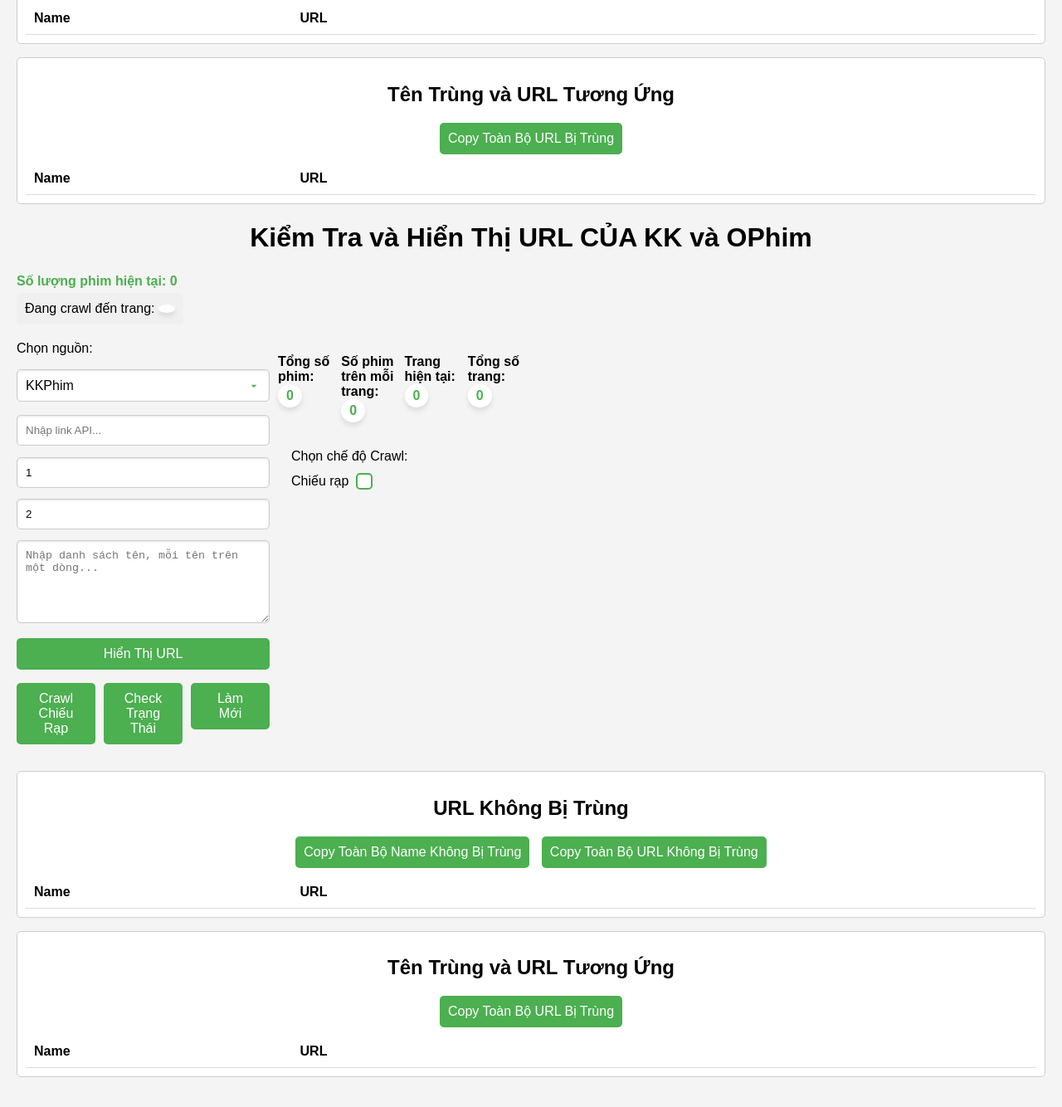
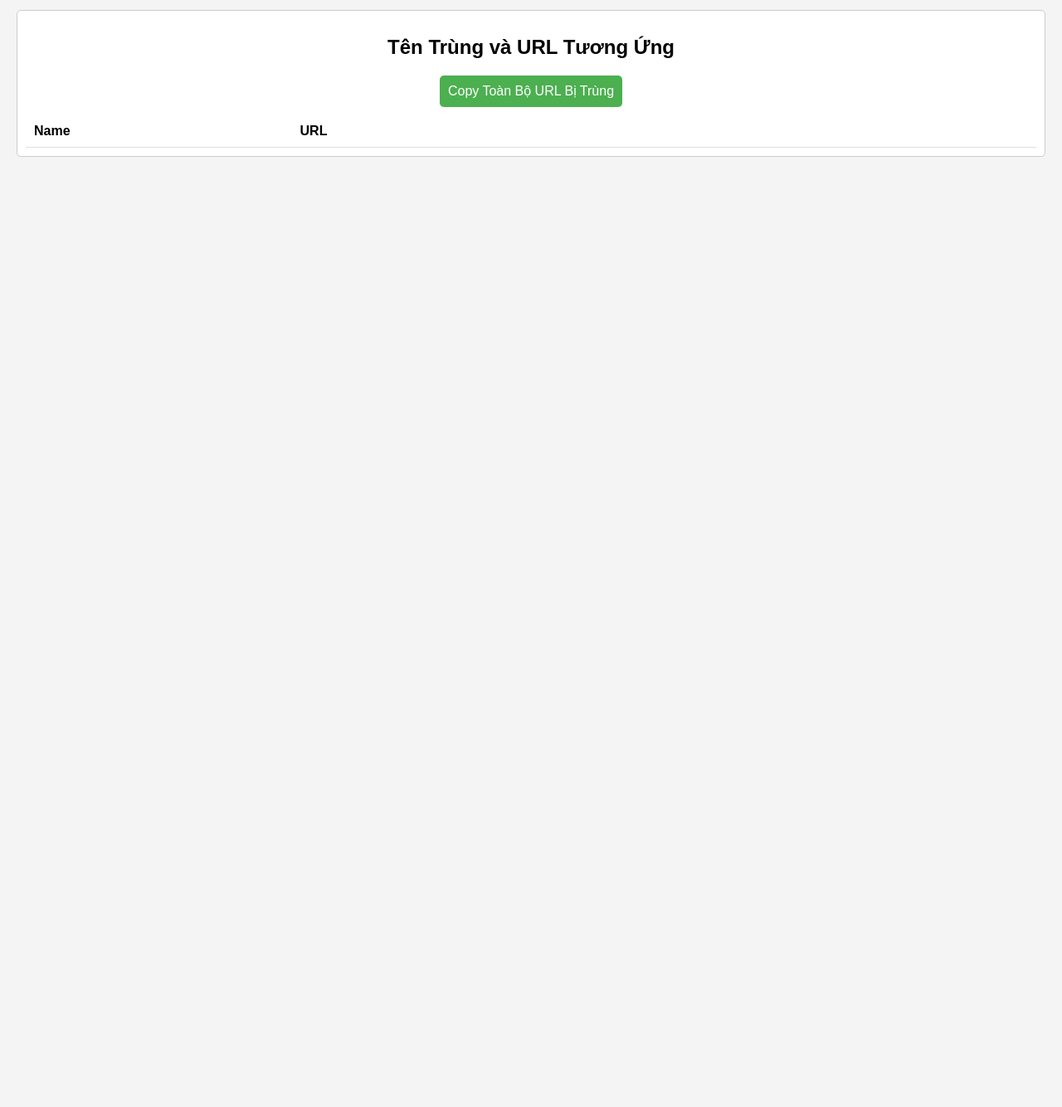
Before and after one commit to huynguyez0705/crawl-movie, a plain HTML site: page index.html in a window 1280 px wide. Shown: the part 898-2232 px from the top of the page at 83% size. After the commit the page ends 1123 px from the top, so only its background shows below. Drawn offline with Linux system fonts and the light colour scheme.

Commit message:
large update

```diff
--- a/asset/css/style.css
+++ b/asset/css/style.css
@@ -11,7 +11,7 @@ body {
 	background-color: #f4f4f4;
 }
 #uniqueNamesCount {
-	line-height: 1.8;
+	line-height: 1.6;
 	color: var(--button-color);
 	font-weight: 700;
 }
@@ -141,10 +141,15 @@ h1 {
 		flex-direction: column;
 	}
 }
+.status .container__input {
+	width: 50%;
+}
+.index .container__input {
+	width: 100%;
+}
 .container__input {
 	display: flex;
 	gap: 10px;
-	width: 50%;
 }
 .table-container__list {
 	width: 100%;
@@ -336,15 +341,19 @@ input[type='checkbox']:checked::after {
 #totalItems,
 #itemsPerPage,
 #currentP,
-#totalPages {
+#totalPages,
+.countMovie {
 	font-weight: bold;
 	color: var(--button-color);
 	padding: 5px 10px;
 	background-color: #ffffff;
-	border-radius: 90%;
+	border-radius: 10px;
 	box-shadow: 0 4px 6px rgba(0, 0, 0, 0.1);
 	display: inline-block;
 	transition: transform 0.3s ease, opacity 0.3s ease;
+}
+.countMovie.false {
+	color: #ff0000;
 }
 
 #currentPageInfo #currentPage.jump {
--- a/index.html
+++ b/index.html
@@ -95,98 +95,6 @@
 		</div>
 		<div class="toast-container"></div>
 
-		<script src="./asset/js/crawl-movie.js"></script>
-	</body>
-
-	<body>
-		<h1>Kiểm Tra và Hiển Thị URL CỦA KK và OPhim</h1>
-
-		<div class="container">
-			<div class="count-movie">
-				<div id="uniqueNamesCount">Số lượng phim hiện tại: 0</div>
-				<div id="progressWrapper" style="display: none">
-					<progress id="loadingProgress" value="0" max="100"></progress>
-				</div>
-				<div id="currentPageInfo">Đang crawl đến trang: <span id="currentPage"></span></div>
-			</div>
-
-			<div class="container__input">
-				<div class="buttonIn">
-					<div class="buttonIn__input">
-						<label for="sourceSelect">Chọn nguồn:</label>
-						<select id="sourceSelect">
-							<option value="kkphim">KKPhim</option>
-							<option value="ophim">OPhim</option>
-						</select>
-						<input type="text" id="apiUrl" placeholder="Nhập link API..." size="50" value="" />
-						<input type="number" id="startPage" placeholder="Nhập số trang bắt đầu..." value="1" />
-						<input type="number" id="endPage" placeholder="Nhập số trang kết thúc..." value="2" />
-						<textarea id="nameList" placeholder="Nhập danh sách tên, mỗi tên trên một dòng..."></textarea>
-					</div>
-					<div id="buttonIn_list" style="display: none">
-						<button id="getUrlHH" onclick="getUrlbtn(this)">Hoạt Hình</button>
-						<button id="getUrlsingle" onclick="getUrlbtn(this)">Phim lẻ</button>
-						<button id="getUrlseries" onclick="getUrlbtn(this)">Phim bộ</button>
-					</div>
-					<button id="getUrlsButton">Hiển Thị URL</button>
-					<!-- Radio button chỉ xuất hiện khi chọn KKPhim -->
-					<div class="button-group-horizontal">
-						<a href="./page/crawl-theater-movie.html" style="color: #fff"><button>Crawl Chiếu Rạp</button></a>
-						<a href="./page/check-status.html" style="color: #fff"><button>Check Trạng Thái</button></a>
-						<a onclick="location.reload()"><button>Làm Mới</button></a>
-					</div>
-				</div>
-				<div class="crawlOption">
-					<div id="crawlSummary">
-						<p><strong>Tổng số phim:</strong> <span id="totalItems">0</span></p>
-						<p><strong>Số phim trên mỗi trang:</strong> <span id="itemsPerPage">0</span></p>
-						<p><strong>Trang hiện tại:</strong> <span id="currentP">0</span></p>
-						<p><strong>Tổng số trang:</strong> <span id="totalPages">0</span></p>
-					</div>
-					<div id="crawlModeWrapper" class="crawl-mode-options">
-						<div for="crawlMode">Chọn chế độ Crawl:</div>
-						<label for="crawlTheater">Chiếu rạp</label>
-						<input type="checkbox" name="crawlMode" value="theater" id="crawlTheater" />
-					</div>
-				</div>
-			</div>
-		</div>
-
-		<div class="table-container">
-			<div class="table-container__list">
-				<h2>URL Không Bị Trùng</h2>
-				<div class="button-group">
-					<button id="copyNonMatchingNamesButton">Copy Toàn Bộ Name Không Bị Trùng</button>
-					<button id="copyNonMatchingButton">Copy Toàn Bộ URL Không Bị Trùng</button>
-				</div>
-				<table>
-					<thead>
-						<tr>
-							<th>Name</th>
-							<th>URL</th>
-						</tr>
-					</thead>
-					<tbody id="nonMatchingTable"></tbody>
-				</table>
-			</div>
-			<div class="table-container__list">
-				<h2>Tên Trùng và URL Tương Ứng</h2>
-				<div class="button-group">
-					<button id="copyMatchingButton">Copy Toàn Bộ URL Bị Trùng</button>
-				</div>
-				<table>
-					<thead>
-						<tr>
-							<th>Name</th>
-							<th>URL</th>
-						</tr>
-					</thead>
-					<tbody id="matchingTable"></tbody>
-				</table>
-			</div>
-		</div>
-		<div class="toast-container"></div>
-
-		<script src="./asset/js/crawl-movie.js"></script>
+		<script src="./asset/js/index.js"></script>
 	</body>
 </html>
```
Also changed, not shown: asset/js/check-status-script.js (+10 -2 lines), page/check-status.html (+1 -1 lines), asset/js/index.js (renamed from asset/js/crawl-movie.js).
